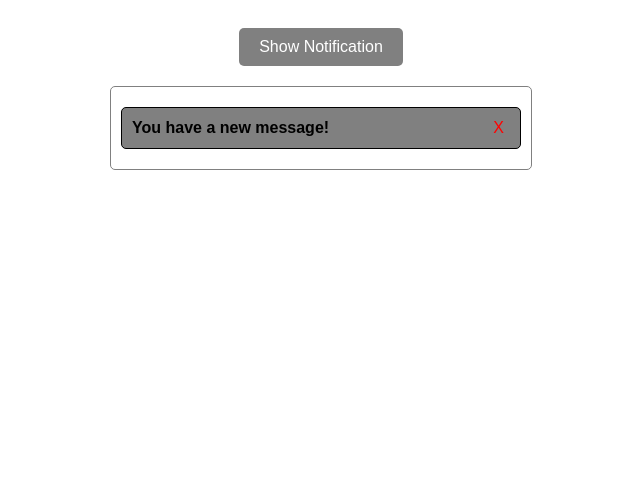
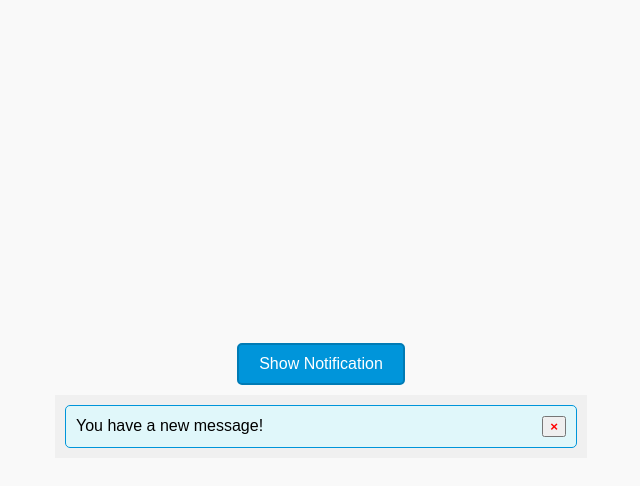
Before and after one commit to agustveee/javascript, a plain HTML site: page notification/index.html in a window 1280 px wide. Both pictures are taken after a click on the button "Show Notification". Shown: the whole page, without its empty margins (319-959 px from the left). Drawn offline with Linux system fonts and the light colour scheme.

Commit message:
javascript

```diff
--- a/notification/index.html
+++ b/notification/index.html
@@ -3,12 +3,12 @@
 <head>
     <meta charset="UTF-8">
     <meta name="viewport" content="width=device-width, initial-scale=1.0">
-    <title>Interactive Notification System</title>
+    <title>Show Notification</title>
     <link rel="stylesheet" href="style.css">
 </head>
 <body>
-    <button id="showNotification">Show Notification</button>
-    <ul id="notificationContainer"></ul>
+    <button id="shownotif">Show Notification</button>
+    <section id="notification-container" aria-live="polite"></section>
 
     <script src="script.js"></script>
 </body>
--- a/notification/script.js
+++ b/notification/script.js
@@ -1,36 +1,23 @@
-document.getElementById("showNotification").addEventListener("click", function() {
-    addNotifications();
-});
+const showNotifButton = document.getElementById("shownotif");
+const notificationContainer = document.getElementById("notification-container");
 
-let notificationCount = 1;
+showNotifButton.addEventListener("click", addNotification);
 
-function addNotifications() {
-    const notificationContainer = document.getElementById("notificationContainer");
+function addNotification() {
+    const notification = document.createElement("article");
+    notification.classList.add("notification");
+    notification.innerHTML = `
+        <span>You have a new message!</span>
+        <button class="close-btn" aria-label="Close Notification">&times;</button>
+    `;
 
-    for (let i = 0; i < notificationCount; i++) {
-        createNotification("You have a new message!");
-    }
+    notification.querySelector(".close-btn").addEventListener("click", () => {
+        notification.remove();
+    });
 
-    notificationCount++;
+    notificationContainer.prepend(notification);
+
+    setTimeout(() => {
+        notification.remove();
+    }, 5000);
 }
-
-function createNotification(message) {
-    const notificationContainer = document.getElementById("notificationContainer");
-
-    // notification list item
-    const notification = document.createElement("li");
-    notification.className = "notification";
-    notification.textContent = message;
-
-    // close button
-    const closeBtn = document.createElement("button");
-    closeBtn.className = "close-btn";
-    closeBtn.textContent = "X";
-    closeBtn.onclick = function() {
-        notification.remove();
-    };
-
-    // elements
-    notification.appendChild(closeBtn);
-    notificationContainer.insertBefore(notification, notificationContainer.firstChild);
-}
--- a/notification/style.css
+++ b/notification/style.css
@@ -1,48 +1,58 @@
 body {
+    display: flex;
+    flex-direction: column;
+    justify-content: center;
+    align-items: center;
+    height: 100vh; /* Full viewport height for better centering */
+    margin: 0;
+    gap: 10px;
+    background-color: #f9f9f9;
     font-family: Arial, sans-serif;
-    text-align: center;
-    background-color: white;
-    padding: 20px;
 }
 
-#showNotification {
-    padding: 10px 20px;
-    font-size: 16px;
-    cursor: pointer;
-    border: none;
-    background-color: gray;
-    color: white;
-    border-radius: 5px;
-    margin-bottom: 20px;
+#notification-container {
+    background-color: #f0f0f0;
+    width: 40%;
+    padding: 10px;
+    display: flex;
+    flex-direction: column;
+    gap: 10px;
 }
 
-#notificationContainer {
-    max-width: 400px;
-    margin: auto;
-    list-style: none;
+.notification {
+    background-color: #e0f7fa;
+    border: 1px solid #0095da;
     padding: 10px;
-    border: 1px solid gray;
-    background: white;
+    display: flex;
+    justify-content: space-between;
+    align-items: center;
     border-radius: 5px;
 }
 
-.notification {
-    background: gray;
-    color: black;
-    padding: 10px;
-    margin: 10px 0;
-    border: 1px solid black;
+#shownotif {
+    background-color: #0095da;
+    color: #fff;
+    border: 2px solid #007bb5;
+    padding: 10px 20px;
     border-radius: 5px;
-    display: flex;
-    justify-content: space-between;
-    align-items: center;
-    font-weight: bold;
+    cursor: pointer;
+    transition: background-color 0.3s ease, border-color 0.3s ease;
+    font-size: medium;
 }
 
+#shownotif:hover {
+    background-color: #007bb5;
+    border-color: #005f8a;
+}
+
+
 .close-btn {
-    background: none;
-    border: none;
     color: red;
-    font-size: 16px;
+    font-weight: bold;
     cursor: pointer;
+    margin-left: 10px;
 }
+
+.close-btn:hover {
+    color: darkred;
+}
```
